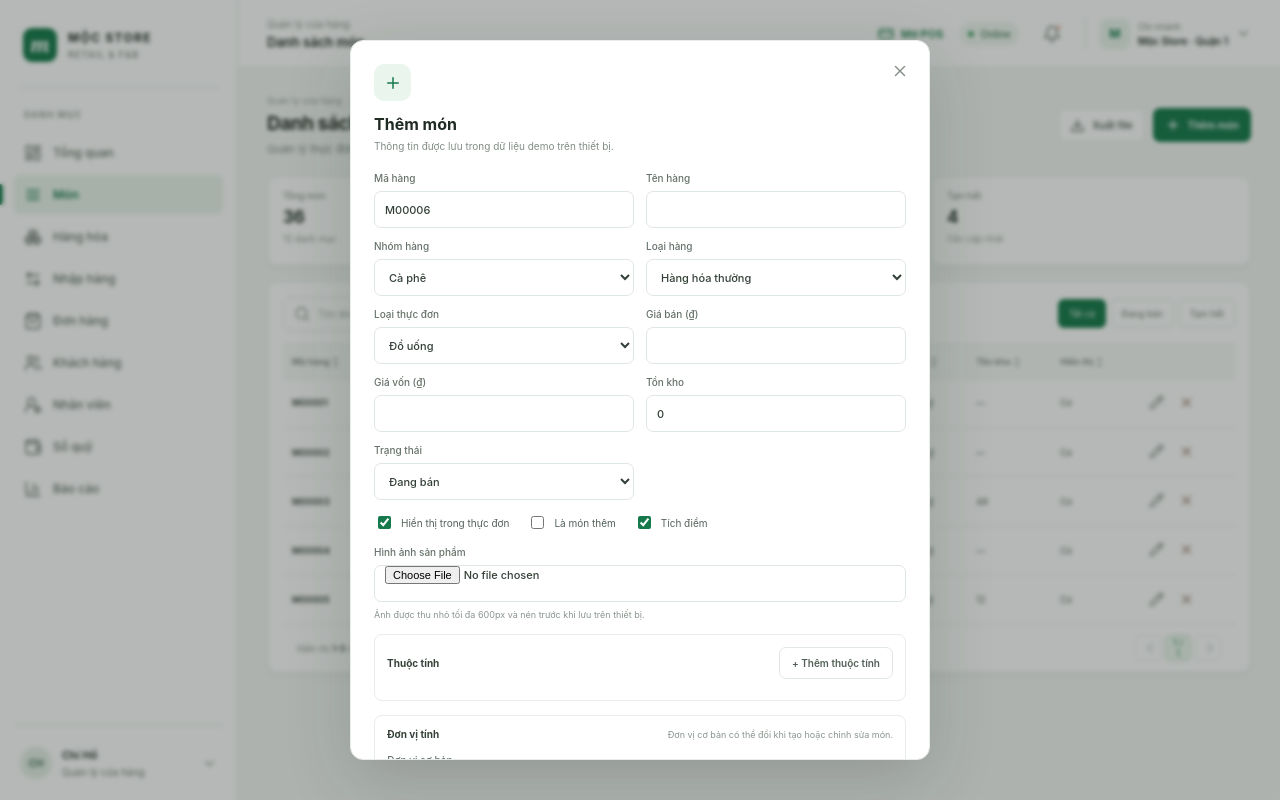
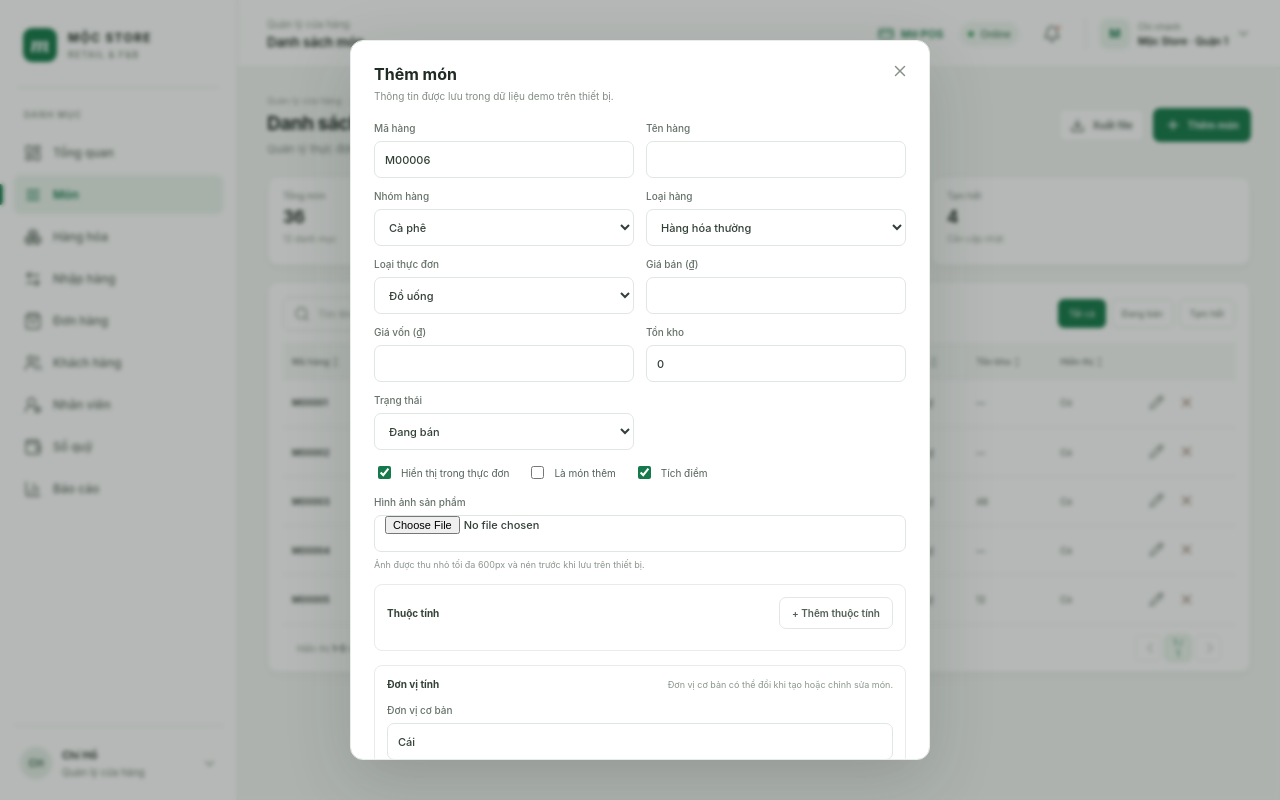
Before and after one commit to cngchis/FNB_SaaS, a React (Vite) app: page /management/menu-items in a window 1280 px wide. Both pictures are taken after a click on the button "Thêm món". Built offline with nearby package versions, Linux system fonts and the light colour scheme.

Commit message:
style: remove plus icons from management dialogs

```diff
--- a/src/features/management/ManagementRecordPage.tsx
+++ b/src/features/management/ManagementRecordPage.tsx
@@ -261,7 +261,7 @@ function RecordWorkspace({ module }: { module: ManagementModule }) {
     </section>
 
     {notice && <div className="toast" role="status"><span className="toast-check">✓</span>{notice}</div>}
-    {formOpen && <div className="modal-backdrop" role="presentation" onMouseDown={(event) => { if (event.target === event.currentTarget) setFormOpen(false) }}><section className="modal-card record-dialog" role="dialog" aria-modal="true" aria-labelledby="record-dialog-title"><button className="modal-close" type="button" onClick={() => setFormOpen(false)} aria-label="Đóng"><X size={18} /></button><span className="modal-icon"><Plus size={18} /></span><h2 id="record-dialog-title">{editing ? `Cập nhật ${module.entity}` : `Thêm ${module.entity}`}</h2><p>Thông tin được lưu trong dữ liệu demo trên thiết bị.</p>{module.id === 'menu-items' ? <ProductEditor key={String(editing?.code ?? 'new')} initial={editing} nextProductCode={editing ? String(editing.code) : nextCode(rows, 'M', 5)} onCancel={() => setFormOpen(false)} onSave={saveValues} /> : <form onSubmit={saveRecord} onChange={(event) => { if (module.id === 'invoices') updateInvoiceDue(event.currentTarget) }}><div className="record-form-grid">{module.fields.map((field) => {
+    {formOpen && <div className="modal-backdrop" role="presentation" onMouseDown={(event) => { if (event.target === event.currentTarget) setFormOpen(false) }}><section className="modal-card record-dialog" role="dialog" aria-modal="true" aria-labelledby="record-dialog-title"><button className="modal-close" type="button" onClick={() => setFormOpen(false)} aria-label="Đóng"><X size={18} /></button><h2 id="record-dialog-title">{editing ? `Cập nhật ${module.entity}` : `Thêm ${module.entity}`}</h2><p>Thông tin được lưu trong dữ liệu demo trên thiết bị.</p>{module.id === 'menu-items' ? <ProductEditor key={String(editing?.code ?? 'new')} initial={editing} nextProductCode={editing ? String(editing.code) : nextCode(rows, 'M', 5)} onCancel={() => setFormOpen(false)} onSave={saveValues} /> : <form onSubmit={saveRecord} onChange={(event) => { if (module.id === 'invoices') updateInvoiceDue(event.currentTarget) }}><div className="record-form-grid">{module.fields.map((field) => {
       const defaults = module.id === 'invoices' && field.key === 'table' ? getRoomNames() : field.options ?? (field.key === 'type' ? module.filters : field.key === 'status' ? [...new Set(rows.map((row) => String(row.status ?? '')).filter(Boolean))] : undefined)
       const defaultValue = editing?.[field.key] ?? (field.key === 'code' && module.id === 'invoices' ? nextCode(rows, 'HD', 6) : field.key === 'code' && module.id === 'cashbook' ? nextCode(rows, 'TTHD', 6) : defaults?.[0] ?? '')
       if (field.type === 'checkbox') return <label className="form-check" key={field.key}><input name={field.key} type="checkbox" defaultChecked={editing?.[field.key] === true} /><span>{field.label}</span></label>
```
